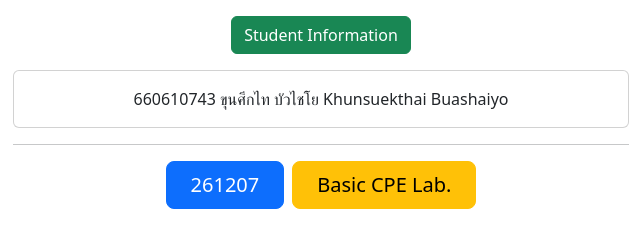
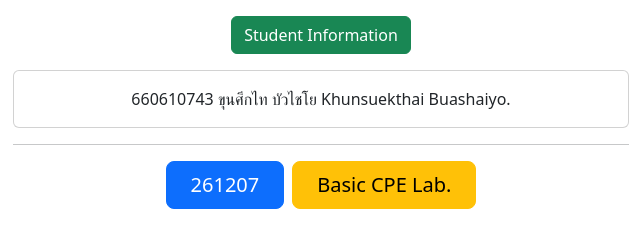
Before and after one commit to cpe207/lab01-Khunsukkub, a plain HTML site: page index.html in a window 1280 px wide. Both pictures are taken after a click on the button "Student Information". Shown: the part 515-755 px from the top of the page, 319-959 px from the left. Drawn offline with nearby package versions, Linux system fonts and the light colour scheme.

Commit message:
Up da te d

```diff
--- a/index.html
+++ b/index.html
@@ -50,7 +50,7 @@
           </p>
           <div class="collapse" id="collapseExample">
             <div class="card card-body">
-              660610743 ขุนศึกไท บัวไชโย Khunsuekthai Buashaiyo
+              660610743 ขุนศึกไท บัวไชโย Khunsuekthai Buashaiyo.
             </div>
           </div>
         </div>
```
